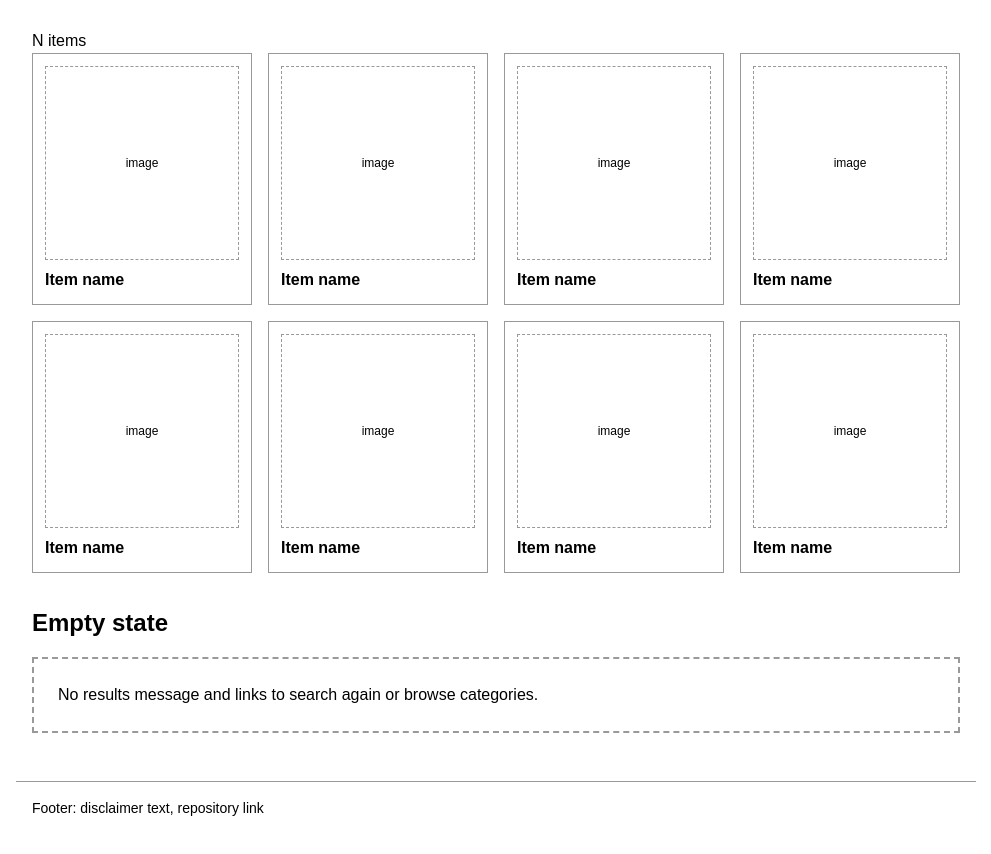
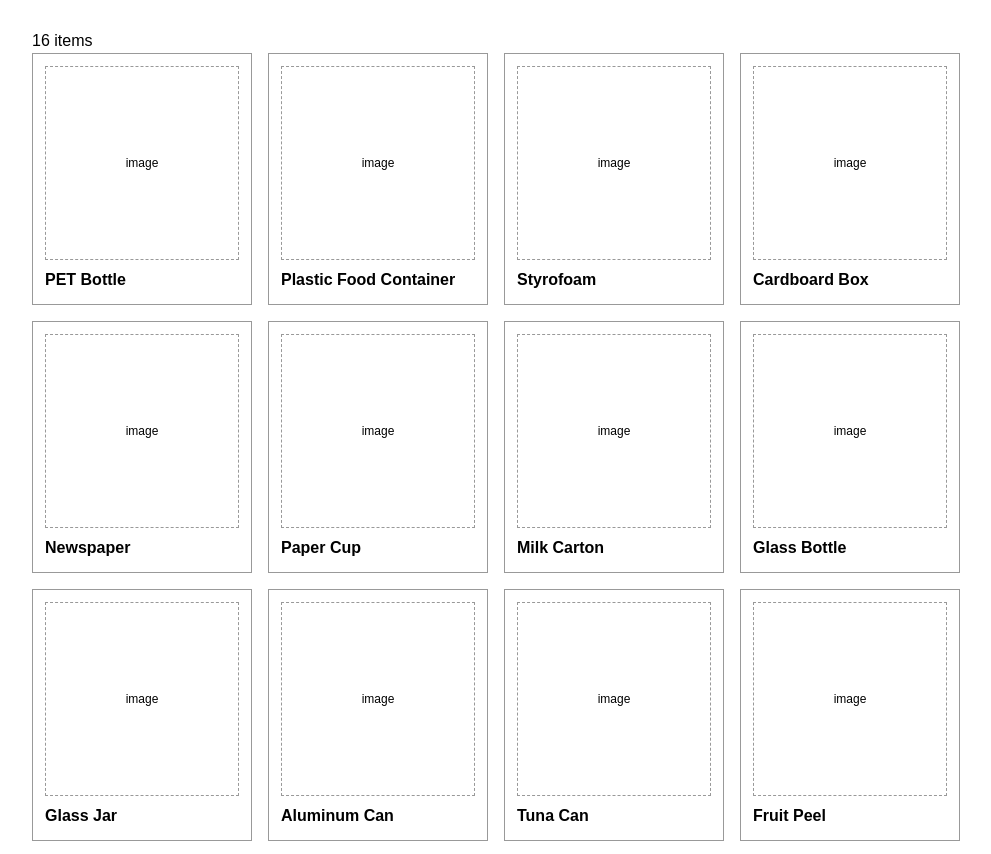
Before and after one commit to TeamE-project-homepage/teamE-project-homepage, a plain HTML site: page frontend/items.html in a window 1280 px wide. Shown: the part 246-1100 px from the top of the page, without its empty margins (144-1135 px from the left). Drawn offline with Linux system fonts and the light colour scheme.

Commit message:
feat: add English item search

```diff
--- a/frontend/items.html
+++ b/frontend/items.html
@@ -6,6 +6,8 @@
   <title>Item list | BinGo</title>
   <link rel="stylesheet" href="css/base.css">
   <link rel="stylesheet" href="css/components.css">
+    <script defer src="js/mock-data.js"></script>
+  <script defer src="js/items.js"></script>
 </head>
 <body class="has-bottom-nav">
   <header class="site-header container">
@@ -17,14 +19,16 @@
 
     <p><a href="index.html">&larr; Back</a></p>
     <div class="district-bar"><span>District: (selected district)</span><a href="district.html">Change</a></div>
-    <h1>Category name</h1>
+    <h1 id="items-title">Category name</h1>
     <form class="search-form" action="items.html" role="search"><input type="search" name="q" placeholder="Search items" aria-label="Search items"><button class="btn" type="submit">Go</button></form>
-    <p class="section">N items</p>
-    <div class="grid grid-4"><a class="card" href="result.html"><div class="card-image">image</div><span class="card-title">Item name</span></a><a class="card" href="result.html"><div class="card-image">image</div><span class="card-title">Item name</span></a><a class="card" href="result.html"><div class="card-image">image</div><span class="card-title">Item name</span></a><a class="card" href="result.html"><div class="card-image">image</div><span class="card-title">Item name</span></a><a class="card" href="result.html"><div class="card-image">image</div><span class="card-title">Item name</span></a><a class="card" href="result.html"><div class="card-image">image</div><span class="card-title">Item name</span></a><a class="card" href="result.html"><div class="card-image">image</div><span class="card-title">Item name</span></a><a class="card" href="result.html"><div class="card-image">image</div><span class="card-title">Item name</span></a></div>
+    <p class="section" id="items-count"></p>
+    <div class="grid grid-4" id="item-grid"></div>
 
-    <section class="section">
-      <h2>Empty state</h2>
-      <div class="state"><p>No results message and links to search again or browse categories.</p></div>
+    <section class="section" id="items-empty" hidden>
+      <div class="state" role="status">
+        <p id="items-empty-text"></p>
+        <p><a href="index.html">Browse categories</a></p>
+      </div>
     </section>
 
   </main>
--- /dev/null
+++ b/frontend/js/items.js
@@ -0,0 +1,88 @@
+function normalize(text) {
+  return text.trim().toLowerCase();
+}
+
+function getParams() {
+  const params = new URLSearchParams(window.location.search);
+  return {
+    hasQ: params.has("q"),
+    q: params.get("q") || "",
+    category: params.get("category") || "",
+  };
+}
+
+function findItems(q, categoryId) {
+  const keyword = normalize(q);
+  return MOCK_ITEMS.filter((item) => {
+    if (categoryId && item.category !== categoryId) return false;
+    if (!keyword) return true;
+    const names = [item.name, ...item.aliases].map(normalize);
+    return names.some((name) => name.includes(keyword));
+  });
+}
+
+function createCard(item) {
+  const link = document.createElement("a");
+  link.className = "card";
+  link.href = "result.html?item=" + encodeURIComponent(item.id);
+
+  const image = document.createElement("div");
+  image.className = "card-image";
+  image.textContent = "image";
+
+  const title = document.createElement("span");
+  title.className = "card-title";
+  title.textContent = item.name;
+
+  link.append(image, title);
+  return link;
+}
+
+function renderItemsPage() {
+  const { hasQ, q, category } = getParams();
+  const title = document.getElementById("items-title");
+  const count = document.getElementById("items-count");
+  const grid = document.getElementById("item-grid");
+  const empty = document.getElementById("items-empty");
+  const emptyText = document.getElementById("items-empty-text");
+  const input = document.querySelector('.search-form input[name="q"]');
+
+  input.value = q;
+  grid.replaceChildren();
+
+  function showEmpty(message) {
+    emptyText.textContent = message;
+    empty.hidden = false;
+  }
+
+  const categoryInfo = MOCK_CATEGORIES.find((c) => c.id === category);
+  const keyword = normalize(q);
+  if (categoryInfo) {
+    title.textContent = categoryInfo.name;
+  } else if (keyword) {
+    title.textContent = 'Results for "' + q.trim() + '"';
+  } else if (hasQ) {
+    title.textContent = "Search";
+  } else {
+    title.textContent = "All items";
+  }
+
+  if (hasQ && !keyword && !categoryInfo) {
+    count.textContent = "";
+    showEmpty("Please enter a search keyword.");
+    return;
+  }
+
+  const items = findItems(q, category);
+  count.textContent = items.length + (items.length === 1 ? " item" : " items");
+
+  if (items.length === 0) {
+    showEmpty("No items found. Try another keyword.");
+    return;
+  }
+
+  empty.hidden = true;
+  items.forEach((item) => grid.appendChild(createCard(item)));
+}
+
+renderItemsPage();
--- /dev/null
+++ b/frontend/js/mock-data.js
@@ -0,0 +1,27 @@
+const MOCK_CATEGORIES = [
+  { id: "plastic", name: "Plastic" },
+  { id: "paper", name: "Paper" },
+  { id: "glass", name: "Glass" },
+  { id: "can", name: "Cans & Metal" },
+  { id: "food", name: "Food Waste" },
+  { id: "clothing", name: "Clothing" },
+];
+
+const MOCK_ITEMS = [
+  { id: 1, name: "PET Bottle", aliases: ["plastic bottle", "water bottle"], category: "plastic" },
+  { id: 2, name: "Plastic Food Container", aliases: ["takeout container", "delivery container"], category: "plastic" },
+  { id: 3, name: "Styrofoam", aliases: ["foam box", "polystyrene"], category: "plastic" },
+  { id: 4, name: "Cardboard Box", aliases: ["box", "carton"], category: "paper" },
+  { id: 5, name: "Newspaper", aliases: ["newsprint"], category: "paper" },
+  { id: 6, name: "Paper Cup", aliases: ["coffee cup"], category: "paper" },
+  { id: 7, name: "Milk Carton", aliases: ["paper pack", "juice carton"], category: "paper" },
+  { id: 8, name: "Glass Bottle", aliases: ["beer bottle", "soju bottle"], category: "glass" },
+  { id: 9, name: "Glass Jar", aliases: ["jam jar"], category: "glass" },
+  { id: 10, name: "Aluminum Can", aliases: ["soda can", "beer can", "drink can"], category: "can" },
+  { id: 11, name: "Tuna Can", aliases: ["canned food", "tin can"], category: "can" },
+  { id: 12, name: "Fruit Peel", aliases: ["orange peel", "banana peel"], category: "food" },
+  { id: 13, name: "Leftover Rice", aliases: ["cooked rice"], category: "food" },
+  { id: 14, name: "Vegetable Scraps", aliases: ["vegetable waste"], category: "food" },
+  { id: 15, name: "T-shirt", aliases: ["shirt", "clothes"], category: "clothing" },
+  { id: 16, name: "Jeans", aliases: ["pants", "trousers"], category: "clothing" },
+];
```
